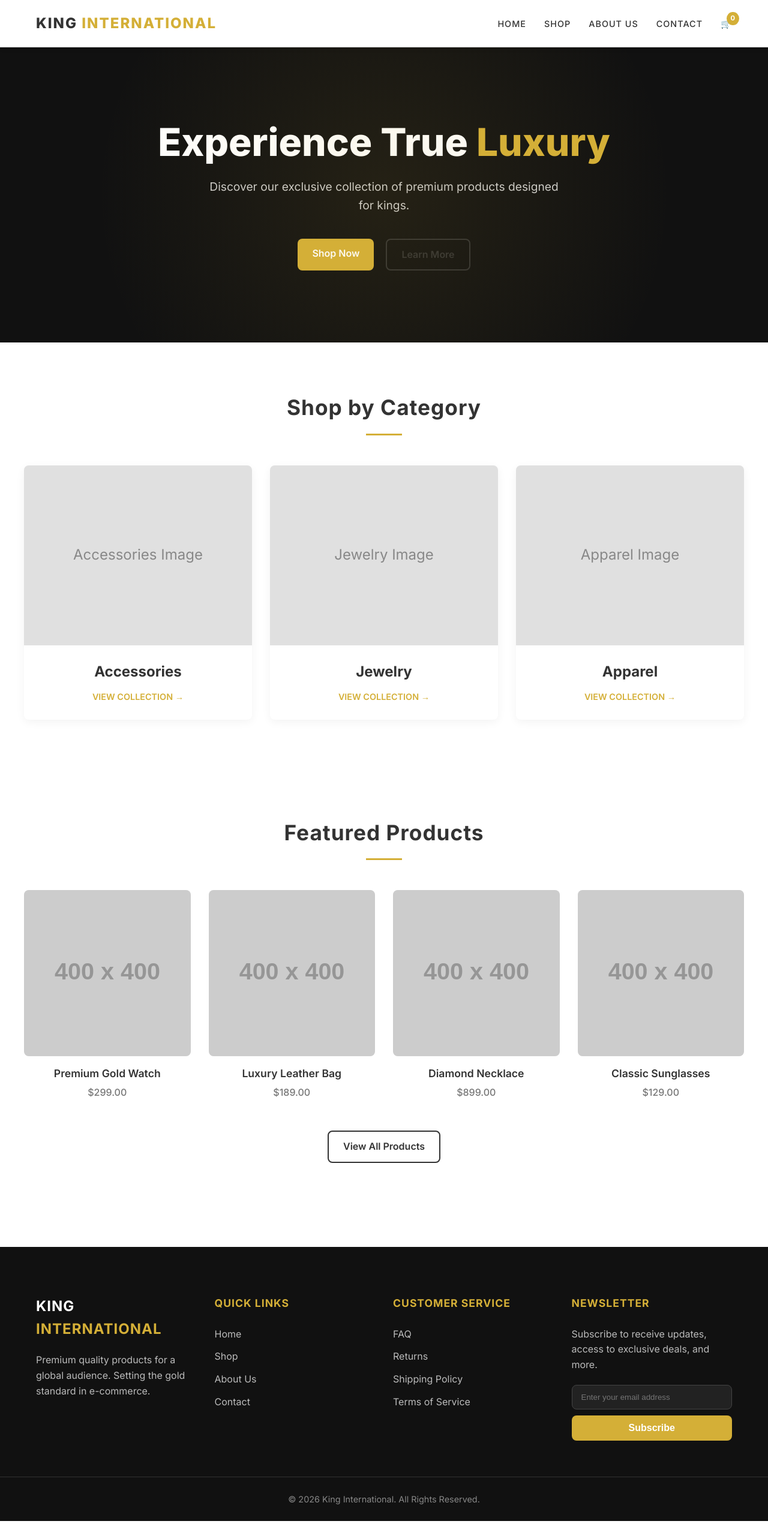
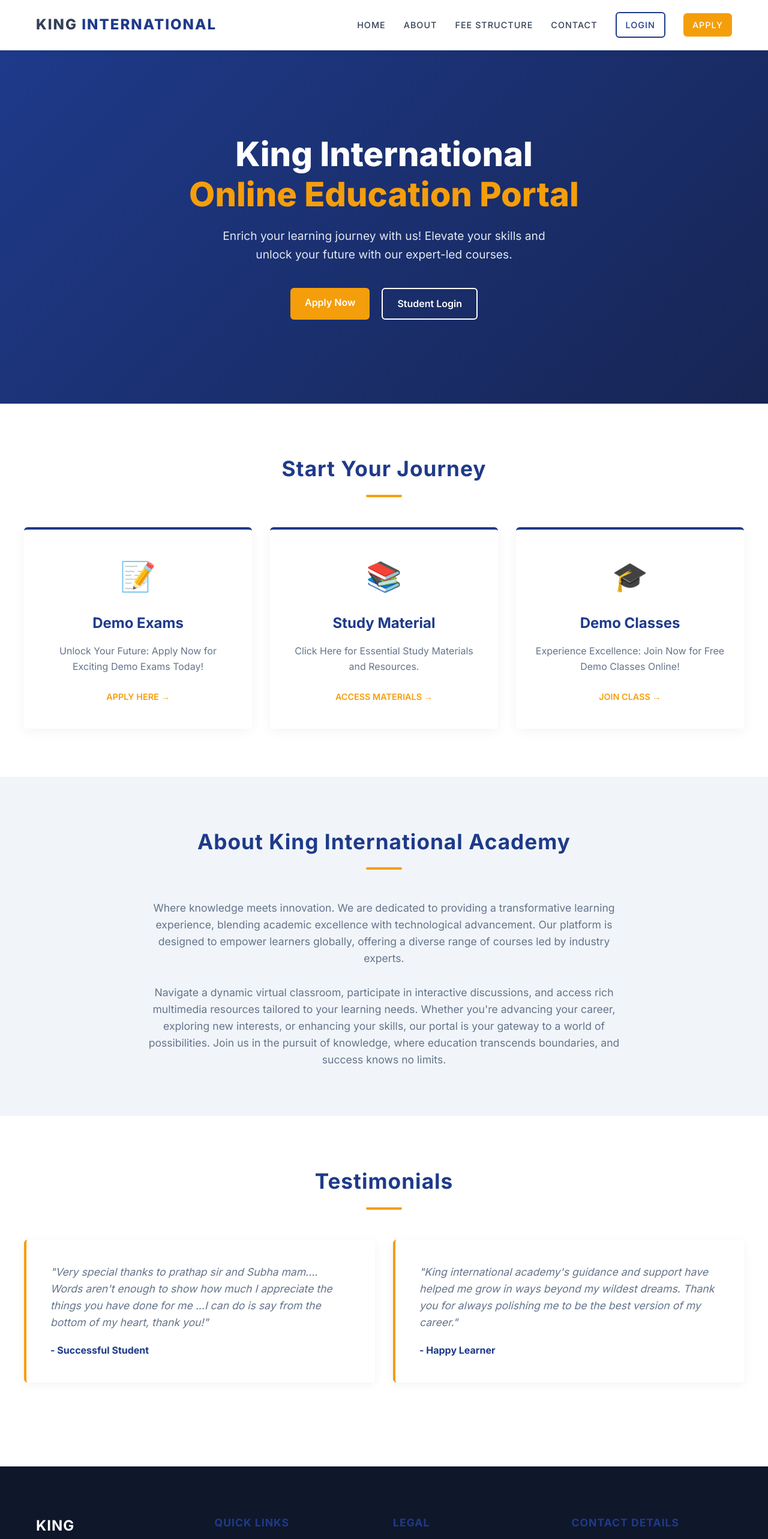
Before and after one commit to vipulbansal1224-wq/king, a Next.js app: page / in a window 1280 px wide. Shown: the top 2566 px of the page at 60% size. Before the commit the page ends 2536 px from the top, so only its background shows below. Built offline with nearby package versions, Linux system fonts and the light colour scheme.

Commit message:
Complete redesign to Education Portal

```diff
--- a/src/app/globals.css
+++ b/src/app/globals.css
@@ -1,24 +1,25 @@
 :root {
-  --primary: #d4af37; /* Gold */
-  --primary-hover: #f1c40f;
-  --secondary: #111111; /* Dark gray / almost black */
-  --accent: #2c3e50;
+  --primary: #1e3a8a; /* Deep Blue */
+  --primary-hover: #1e40af;
+  --secondary: #0f172a; /* Very dark slate */
+  --accent: #f59e0b; /* Amber / Orange */
+  --accent-hover: #d97706;
   --bg-color: #ffffff;
-  --bg-secondary: #f8f9fa;
-  --text-main: #333333;
-  --text-muted: #777777;
-  --border-color: #e0e0e0;
+  --bg-secondary: #f1f5f9;
+  --text-main: #334155;
+  --text-muted: #64748b;
+  --border-color: #e2e8f0;
 
   --transition-speed: 0.3s;
-  --border-radius: 8px;
+  --border-radius: 6px;
 }
 
 [data-theme="dark"] {
-  --bg-color: #121212;
-  --bg-secondary: #1e1e1e;
-  --text-main: #f5f5f5;
-  --text-muted: #b0b0b0;
-  --border-color: #333333;
+  --bg-color: #0f172a;
+  --bg-secondary: #1e293b;
+  --text-main: #f8fafc;
+  --text-muted: #94a3b8;
+  --border-color: #334155;
 }
 
 * {
@@ -28,7 +29,6 @@
 }
 
 body {
-  font-family: 'Inter', -apple-system, BlinkMacSystemFont, "Segoe UI", Roboto, Helvetica, Arial, sans-serif;
   background-color: var(--bg-color);
   color: var(--text-main);
   line-height: 1.6;
@@ -74,21 +74,28 @@ img {
 
 .btn:hover {
   background-color: var(--primary-hover);
-  transform: translateY(-2px);
-  box-shadow: 0 4px 10px rgba(212, 175, 55, 0.4);
+  color: #fff;
+}
+
+.btn-accent {
+  background-color: var(--accent);
+  color: #fff;
+}
+
+.btn-accent:hover {
+  background-color: var(--accent-hover);
   color: #fff;
 }
 
 .btn-secondary {
   background-color: transparent;
-  color: var(--text-main);
-  border: 2px solid var(--text-main);
+  color: var(--primary);
+  border: 2px solid var(--primary);
 }
 
 .btn-secondary:hover {
-  background-color: var(--text-main);
-  color: var(--bg-color);
-  box-shadow: none;
+  background-color: var(--primary);
+  color: #fff;
 }
 
 /* Animations */
--- a/src/app/page.css
+++ b/src/app/page.css
@@ -1,5 +1,5 @@
-.text-primary {
-  color: var(--primary);
+.text-accent {
+  color: var(--accent);
 }
 
 .section-padding {
@@ -15,38 +15,30 @@
   font-size: 2.2rem;
   letter-spacing: 1px;
   margin-bottom: 15px;
+  color: var(--primary);
 }
 
 .underline {
   width: 60px;
-  height: 3px;
-  background-color: var(--primary);
+  height: 4px;
+  background-color: var(--accent);
   margin: 0 auto;
+  border-radius: 2px;
 }
 
 /* Hero Section */
 .hero {
-  background-color: var(--secondary);
+  background-color: var(--primary);
+  background-image: linear-gradient(135deg, var(--primary) 0%, #172554 100%);
   color: white;
-  padding: 120px 0;
+  padding: 140px 0;
   text-align: center;
   position: relative;
   overflow: hidden;
 }
 
-.hero::before {
-  content: '';
-  position: absolute;
-  top: 0;
-  left: 0;
-  right: 0;
-  bottom: 0;
-  background: radial-gradient(circle at center, rgba(212, 175, 55, 0.1) 0%, transparent 70%);
-  pointer-events: none;
-}
-
 .hero-content h1 {
-  font-size: 4rem;
+  font-size: 3.5rem;
   font-weight: 800;
   margin-bottom: 20px;
   line-height: 1.2;
@@ -54,7 +46,7 @@
 
 .hero-content p {
   font-size: 1.2rem;
-  color: #cccccc;
+  color: #e2e8f0;
   max-width: 600px;
   margin: 0 auto 40px;
 }
@@ -65,112 +57,70 @@
   justify-content: center;
 }
 
-/* Category Cards */
-.category-card {
+/* Feature Cards */
+.feature-card {
   border-radius: var(--border-radius);
-  overflow: hidden;
-  box-shadow: 0 4px 15px rgba(0,0,0,0.05);
+  padding: 40px 30px;
+  text-align: center;
+  box-shadow: 0 4px 20px rgba(0,0,0,0.05);
   background-color: var(--bg-color);
-  transition: transform 0.3s;
-  cursor: pointer;
+  transition: transform 0.3s, box-shadow 0.3s;
+  border-top: 4px solid var(--primary);
 }
 
-.category-card:hover {
+.feature-card:hover {
   transform: translateY(-5px);
+  box-shadow: 0 10px 25px rgba(0,0,0,0.1);
+  border-top-color: var(--accent);
 }
 
-.category-image {
-  width: 100%;
-  height: 300px;
-  overflow: hidden;
+.feature-icon {
+  font-size: 3rem;
+  margin-bottom: 20px;
 }
 
-.category-image img {
-  width: 100%;
-  height: 100%;
-  object-fit: cover;
-  transition: transform 0.5s;
+.feature-card h3 {
+  font-size: 1.5rem;
+  margin-bottom: 15px;
+  color: var(--primary);
 }
 
-.category-card:hover .category-image img {
-  transform: scale(1.05);
+.feature-card p {
+  color: var(--text-muted);
+  margin-bottom: 25px;
 }
 
-.category-info {
-  padding: 25px;
-  text-align: center;
-}
-
-.category-info h3 {
-  font-size: 1.5rem;
-  margin-bottom: 10px;
-}
-
-.category-link {
-  color: var(--primary);
+.feature-link {
+  color: var(--accent);
   font-weight: 600;
   text-transform: uppercase;
   font-size: 0.9rem;
 }
 
-/* Product Cards */
-.product-card {
-  text-align: center;
-  group: hover;
+/* About Section */
+.about-section {
+  background-color: var(--bg-secondary);
 }
 
-.product-image-container {
-  position: relative;
-  overflow: hidden;
+/* Testimonials */
+.testimonial-card {
+  background: white;
+  padding: 40px;
   border-radius: var(--border-radius);
-  margin-bottom: 15px;
-  background-color: #f5f5f5;
-  aspect-ratio: 1 / 1;
+  box-shadow: 0 4px 15px rgba(0,0,0,0.05);
+  border-left: 4px solid var(--accent);
 }
 
-.product-image {
-  width: 100%;
-  height: 100%;
-  object-fit: cover;
-  transition: transform 0.5s ease;
+.testimonial-text {
+  font-size: 1.1rem;
+  font-style: italic;
+  color: var(--text-muted);
+  margin-bottom: 20px;
 }
 
-.product-card:hover .product-image {
-  transform: scale(1.05);
-}
-
-.product-overlay {
-  position: absolute;
-  top: 0;
-  left: 0;
-  width: 100%;
-  height: 100%;
-  background-color: rgba(0,0,0,0.4);
-  display: flex;
-  align-items: center;
-  justify-content: center;
-  opacity: 0;
-  transition: opacity 0.3s ease;
-}
-
-.product-card:hover .product-overlay {
-  opacity: 1;
-}
-
-.product-title {
-  font-size: 1.1rem;
-  font-weight: 600;
-  margin-bottom: 5px;
-}
-
-.product-price {
-  color: var(--text-muted);
-  font-weight: 500;
-}
-
-.view-all-container {
-  text-align: center;
-  margin-top: 50px;
+.testimonial-author {
+  color: var(--primary);
+  font-weight: bold;
 }
 
 @media (max-width: 768px) {
--- a/src/app/page.js
+++ b/src/app/page.js
@@ -1,78 +1,85 @@
 import Link from 'next/link';
-import Image from 'next/image';
 
 export default function Home() {
-  const featuredProducts = [
-    { id: 1, name: 'Premium Gold Watch', price: '$299.00', image: 'https://placehold.co/400x400/111111/d4af37?text=Watch' },
-    { id: 2, name: 'Luxury Leather Bag', price: '$189.00', image: 'https://placehold.co/400x400/111111/d4af37?text=Bag' },
-    { id: 3, name: 'Diamond Necklace', price: '$899.00', image: 'https://placehold.co/400x400/111111/d4af37?text=Necklace' },
-    { id: 4, name: 'Classic Sunglasses', price: '$129.00', image: 'https://placehold.co/400x400/111111/d4af37?text=Sunglasses' },
-  ];
-
   return (
     <div className="home-page animate-fade-in">
       {/* Hero Section */}
       <section className="hero">
         <div className="container hero-content">
-          <h1>Experience True <span className="text-primary">Luxury</span></h1>
-          <p>Discover our exclusive collection of premium products designed for kings.</p>
+          <h1>King International <br/><span className="text-accent">Online Education Portal</span></h1>
+          <p>Enrich your learning journey with us! Elevate your skills and unlock your future with our expert-led courses.</p>
           <div className="hero-buttons">
-            <Link href="/shop" className="btn">Shop Now</Link>
-            <Link href="/about" className="btn btn-secondary">Learn More</Link>
+            <Link href="/apply" className="btn btn-accent">Apply Now</Link>
+            <Link href="/login" className="btn btn-secondary" style={{ borderColor: 'white', color: 'white' }}>Student Login</Link>
           </div>
         </div>
       </section>
 
-      {/* Featured Categories */}
+      {/* Features Section */}
       <section className="categories container section-padding">
         <div className="section-header">
-          <h2>Shop by Category</h2>
+          <h2>Start Your Journey</h2>
           <div className="underline"></div>
         </div>
         <div className="grid grid-cols-3">
-          {['Accessories', 'Jewelry', 'Apparel'].map((category) => (
-            <div key={category} className="category-card">
-              <div className="category-image">
-                {/* Using a placeholder for categories */}
-                <div style={{ width: '100%', height: '300px', backgroundColor: '#e0e0e0', display: 'flex', alignItems: 'center', justifyContent: 'center', fontSize: '1.5rem', color: '#888' }}>
-                  {category} Image
+          <div className="feature-card">
+            <div className="feature-icon">📝</div>
+            <h3>Demo Exams</h3>
+            <p>Unlock Your Future: Apply Now for Exciting Demo Exams Today!</p>
+            <Link href="/apply" className="feature-link">Apply Here &rarr;</Link>
           </div>
+          <div className="feature-card">
+            <div className="feature-icon">📚</div>
+            <h3>Study Material</h3>
+            <p>Click Here for Essential Study Materials and Resources.</p>
+            <Link href="/login" className="feature-link">Access Materials &rarr;</Link>
           </div>
-              <div className="category-info">
-                <h3>{category}</h3>
-                <Link href={`/category/${category.toLowerCase()}`} className="category-link">View Collection &rarr;</Link>
+          <div className="feature-card">
+            <div className="feature-icon">🎓</div>
+            <h3>Demo Classes</h3>
+            <p>Experience Excellence: Join Now for Free Demo Classes Online!</p>
+            <Link href="/apply" className="feature-link">Join Class &rarr;</Link>
           </div>
-            </div>
-          ))}
         </div>
       </section>
 
-      {/* Featured Products */}
-      <section className="products container section-padding">
+      {/* About Section */}
+      <section className="about-section">
+        <div className="container section-padding">
           <div className="section-header">
-          <h2>Featured Products</h2>
+            <h2>About King International Academy</h2>
             <div className="underline"></div>
           </div>
-        <div className="grid grid-cols-4">
-          {featuredProducts.map((product) => (
-            <div key={product.id} className="product-card">
-              <div className="product-image-container">
-                <img src={product.image} alt={product.name} className="product-image" />
-                <div className="product-overlay">
-                  <button className="btn">Add to Cart</button>
+          <div className="about-text" style={{ maxWidth: '800px', margin: '0 auto', textAlign: 'center', fontSize: '1.1rem', color: 'var(--text-muted)' }}>
+            <p>
+              Where knowledge meets innovation. We are dedicated to providing a transformative learning experience, blending academic excellence with technological advancement. Our platform is designed to empower learners globally, offering a diverse range of courses led by industry experts.
+            </p>
+            <br/>
+            <p>
+              Navigate a dynamic virtual classroom, participate in interactive discussions, and access rich multimedia resources tailored to your learning needs. Whether you're advancing your career, exploring new interests, or enhancing your skills, our portal is your gateway to a world of possibilities. Join us in the pursuit of knowledge, where education transcends boundaries, and success knows no limits.
+            </p>
           </div>
         </div>
-              <div className="product-details">
-                <h3 className="product-title">{product.name}</h3>
-                <p className="product-price">{product.price}</p>
+      </section>
+
+      {/* Testimonials */}
+      <section className="testimonials container section-padding">
+        <div className="section-header">
+          <h2>Testimonials</h2>
+          <div className="underline"></div>
+        </div>
+        <div className="grid grid-cols-2">
+          <div className="testimonial-card">
+            <p className="testimonial-text">"Very special thanks to prathap sir and Subha mam.... Words aren't enough to show how much I appreciate the things you have done for me ...I can do is say from the bottom of my heart, thank you!"</p>
+            <h4 className="testimonial-author">- Successful Student</h4>
+          </div>
+          <div className="testimonial-card">
+            <p className="testimonial-text">"King international academy's guidance and support have helped me grow in ways beyond my wildest dreams. Thank you for always polishing me to be the best version of my career."</p>
+            <h4 className="testimonial-author">- Happy Learner</h4>
           </div>
         </div>
-          ))}
-        </div>
-        <div className="view-all-container">
-          <Link href="/shop" className="btn btn-secondary">View All Products</Link>
-        </div>
       </section>
+
     </div>
   );
 }
--- a/src/components/Footer.js
+++ b/src/components/Footer.js
@@ -6,37 +6,35 @@ export default function Footer() {
       <div className="container grid grid-cols-4 footer-content">
         <div className="footer-col">
           <h3>KING <span className="logo-accent">INTERNATIONAL</span></h3>
-          <p>Premium quality products for a global audience. Setting the gold standard in e-commerce.</p>
+          <p>Where knowledge meets innovation. We are dedicated to providing a transformative learning experience.</p>
         </div>
         <div className="footer-col">
           <h4>Quick Links</h4>
           <ul>
             <li><Link href="/">Home</Link></li>
-            <li><Link href="/shop">Shop</Link></li>
             <li><Link href="/about">About Us</Link></li>
-            <li><Link href="/contact">Contact</Link></li>
+            <li><Link href="/fee-structure">Fee Structure</Link></li>
+            <li><Link href="/apply">Apply Now</Link></li>
           </ul>
         </div>
         <div className="footer-col">
-          <h4>Customer Service</h4>
+          <h4>Legal</h4>
           <ul>
-            <li><Link href="/faq">FAQ</Link></li>
-            <li><Link href="/returns">Returns</Link></li>
-            <li><Link href="/shipping">Shipping Policy</Link></li>
-            <li><Link href="/terms">Terms of Service</Link></li>
+            <li><Link href="/terms">Terms & Conditions</Link></li>
+            <li><Link href="/privacy">Privacy Policy</Link></li>
+            <li><Link href="/cancellation">Cancellation Policy</Link></li>
+            <li><Link href="/contact">Contact Us</Link></li>
           </ul>
         </div>
         <div className="footer-col">
-          <h4>Newsletter</h4>
-          <p>Subscribe to receive updates, access to exclusive deals, and more.</p>
-          <form className="newsletter-form">
-            <input type="email" placeholder="Enter your email address" />
-            <button type="button" className="btn">Subscribe</button>
-          </form>
+          <h4>Contact Details</h4>
+          <p>📞 +91-7306846860</p>
+          <p>📞 +91-8848170248</p>
+          <p>✉️ mail@domain.com</p>
         </div>
       </div>
       <div className="footer-bottom">
-        <p>&copy; {new Date().getFullYear()} King International. All Rights Reserved.</p>
+        <p>&copy; {new Date().getFullYear()} King International Academy. All Rights Reserved. Designed by AiMSoft Solutions.</p>
       </div>
     </footer>
   );
--- a/src/components/Navbar.js
+++ b/src/components/Navbar.js
@@ -25,12 +25,11 @@ export default function Navbar() {
 
         <nav className={`nav-links ${isOpen ? 'active' : ''}`}>
           <Link href="/" onClick={() => setIsOpen(false)}>Home</Link>
-          <Link href="/shop" onClick={() => setIsOpen(false)}>Shop</Link>
-          <Link href="/about" onClick={() => setIsOpen(false)}>About Us</Link>
+          <Link href="/about" onClick={() => setIsOpen(false)}>About</Link>
+          <Link href="/fee-structure" onClick={() => setIsOpen(false)}>Fee Structure</Link>
           <Link href="/contact" onClick={() => setIsOpen(false)}>Contact</Link>
-          <Link href="/cart" className="cart-icon" onClick={() => setIsOpen(false)}>
-            🛒 <span className="cart-count">0</span>
-          </Link>
+          <Link href="/login" className="btn btn-secondary" style={{ padding: '8px 15px' }} onClick={() => setIsOpen(false)}>Login</Link>
+          <Link href="/apply" className="btn btn-accent" style={{ padding: '8px 15px' }} onClick={() => setIsOpen(false)}>Apply</Link>
         </nav>
       </div>
     </header>
```
Also changed, not shown: src/app/apply/page.js (added, +36 -0 lines), src/app/cart/page.js (deleted, +0 -16 lines), src/app/fee-structure/page.js (added, +41 -0 lines), src/app/login/page.js (added, +23 -0 lines), src/app/shop/page.js (deleted, +0 -38 lines). Lines whose indentation alone changed are shown as unchanged.
